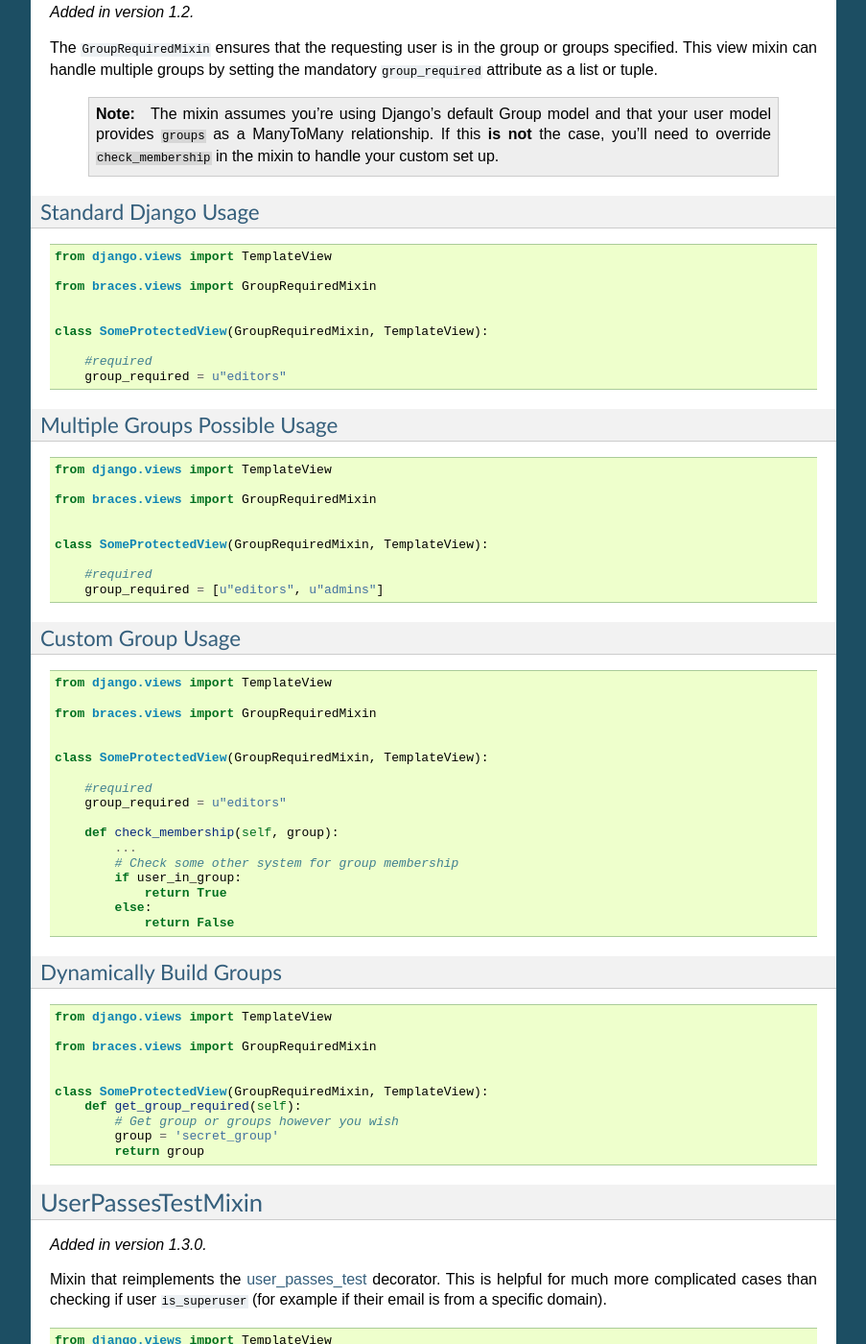
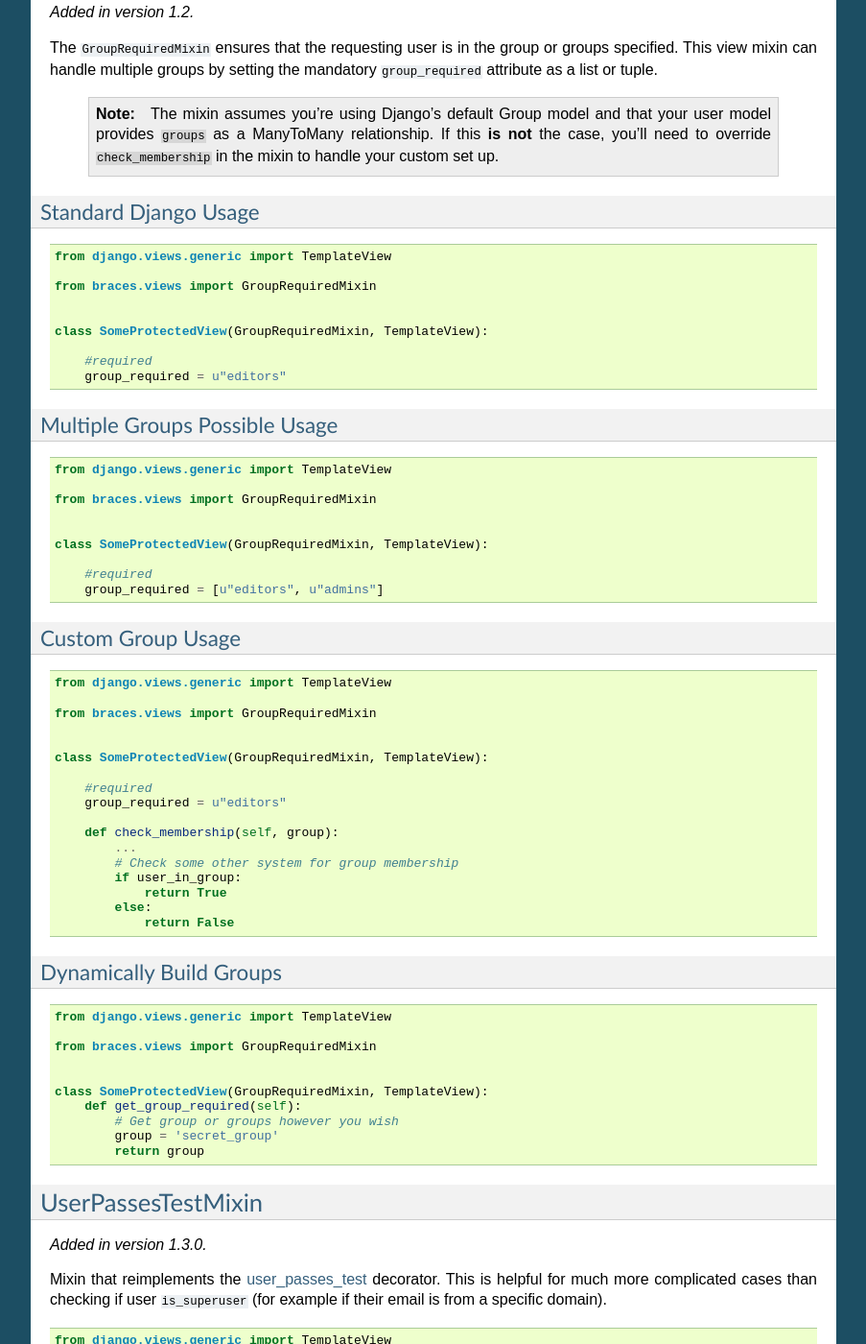
Before and after one commit to brack3t/django-braces, a Sphinx documentation site: the page built from docs/access.rst, in a window 1280 px wide and 1400 px high, scrolled down 2865 px. Shown: the whole window at 96% size, without its empty margins (198-1101 px from the left). Built offline with Sphinx 7.4.7, drawn with Linux system fonts in a browser that asks for light colours; some of the changed text lies outside the part shown.

Commit message:
Updated TemplateView path

```diff
--- a/docs/access.rst
+++ b/docs/access.rst
@@ -78,7 +78,7 @@
 
 ::
 
-    from django.views import TemplateView
+    from django.views.generic import TemplateView
 
     from braces import views
 
@@ -105,7 +105,7 @@
 
 ::
 
-    from django.views import TemplateView
+    from django.views.generic import TemplateView
 
     from braces import views
 
@@ -141,7 +141,7 @@
 
 ::
 
-    from django.views import TemplateView
+    from django.views.generic import TemplateView
 
     from braces.views import GroupRequiredMixin
 
@@ -156,7 +156,7 @@
 
 ::
 
-    from django.views import TemplateView
+    from django.views.generic import TemplateView
 
     from braces.views import GroupRequiredMixin
 
@@ -172,7 +172,7 @@
 
 ::
 
-    from django.views import TemplateView
+    from django.views.generic import TemplateView
 
     from braces.views import GroupRequiredMixin
 
@@ -196,7 +196,7 @@
 
 ::
 
-    from django.views import TemplateView
+    from django.views.generic import TemplateView
 
     from braces.views import GroupRequiredMixin
 
@@ -218,7 +218,7 @@
 
 ::
 
-    from django.views import TemplateView
+    from django.views.generic import TemplateView
 
     from braces.views import UserPassesTestMixin
 
@@ -238,7 +238,7 @@
 
 ::
 
-    from django.views import TemplateView
+    from django.views.generic import TemplateView
 
     from braces import views
 
@@ -266,7 +266,7 @@
 
 ::
 
-    from django.views import TemplateView
+    from django.views.generic import TemplateView
 
     from braces.views import AnonymousRequiredMixin
 
@@ -278,7 +278,7 @@
 ::
 
     from django.core.urlresolvers import reverse_lazy
-    from django.views import TemplateView
+    from django.views.generic import TemplateView
 
     from braces.views import AnonymousRequiredMixin
 
@@ -292,7 +292,7 @@
 
 ::
 
-    from django.views import TemplateView
+    from django.views.generic import TemplateView
 
     from braces.views import AnonymousRequiredMixin
 
@@ -314,7 +314,7 @@
 
 ::
 
-    from django.views import TemplateView
+    from django.views.generic import TemplateView
 
     from braces import views
 
@@ -343,7 +343,7 @@
 
 ::
 
-    from django.views import TemplateView
+    from django.views.generic import TemplateView
 
     from braces.views import SSLRequiredMixin
 
@@ -357,7 +357,7 @@
 
 ::
 
-    from django.views import TemplateView
+    from django.views.generic import TemplateView
 
     from braces.views import SSLRequiredMixin
 
```
